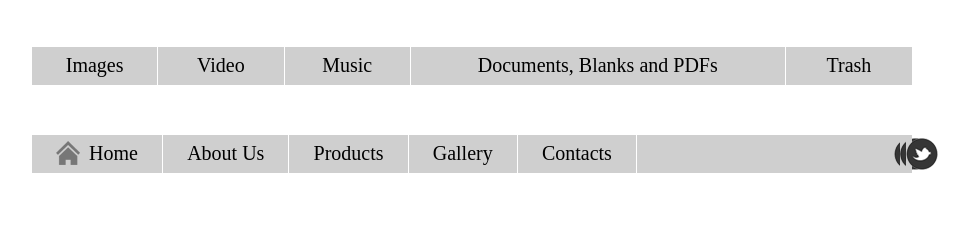
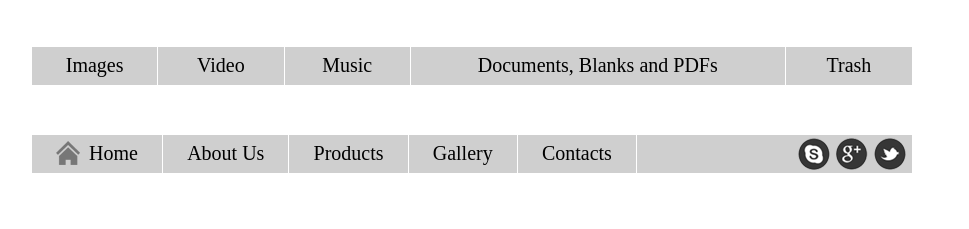
Before and after one commit to drDramen/table, a website: page index.html in a window 1280 px wide. Shown: the part 210-439 px from the top of the page, without its empty margins (168-1137 px from the left). Drawn offline with Linux system fonts and the light colour scheme.

Commit message:
removal of unnecessary elements.

```diff
--- a/css/main.css
+++ b/css/main.css
@@ -209,22 +209,6 @@ menu li ul {
 	display: block;
 }
 
-/*--*/
-
-/* .navbar-top {
-	display: none;
-} */
-
-/* .navbar-middle {
-	display: none;
-} */
-
-/* .navbar-bottom {
-	display: none;
-} */
-
-/*--*/
-
 .navbar-bottom__menu-2 {
 	width: 275px;
 }
@@ -279,7 +263,6 @@ menu li ul {
 
 a.sprite {
 	position: relative;
-	display: table-cell;
 	width: 32px;
 	height: 32px;
 }
@@ -444,12 +427,15 @@ dt.sprite::before {
 .i-weight.sprite::before {
 	background-position: -136px 0px;
 }
+
 .i-size.sprite::before {
 	background-position: -170px 0px;
 }
+
 .i-power.sprite::before {
 	background-position: -204px 0px;
 }
+
 .i-price.sprite::before {
 	background-position: -238px 0px;
 }
```
